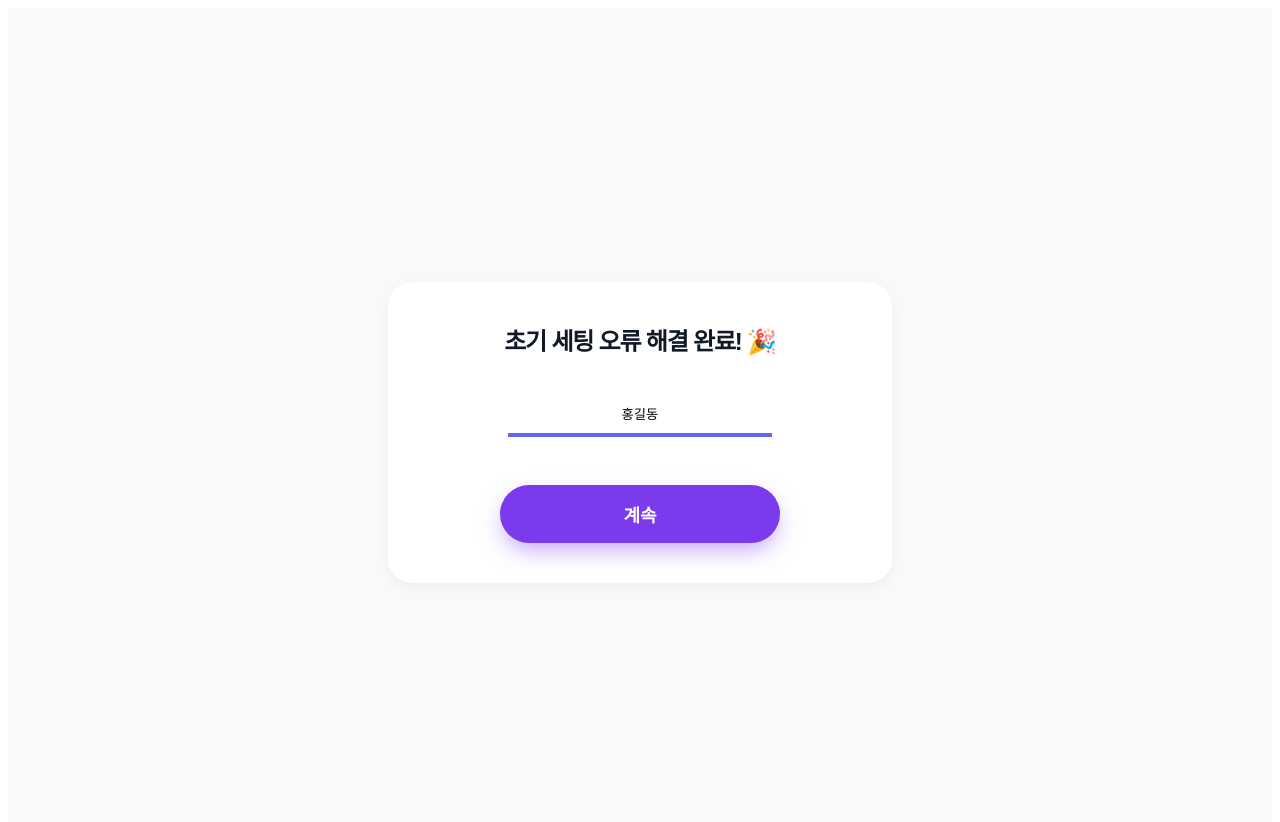
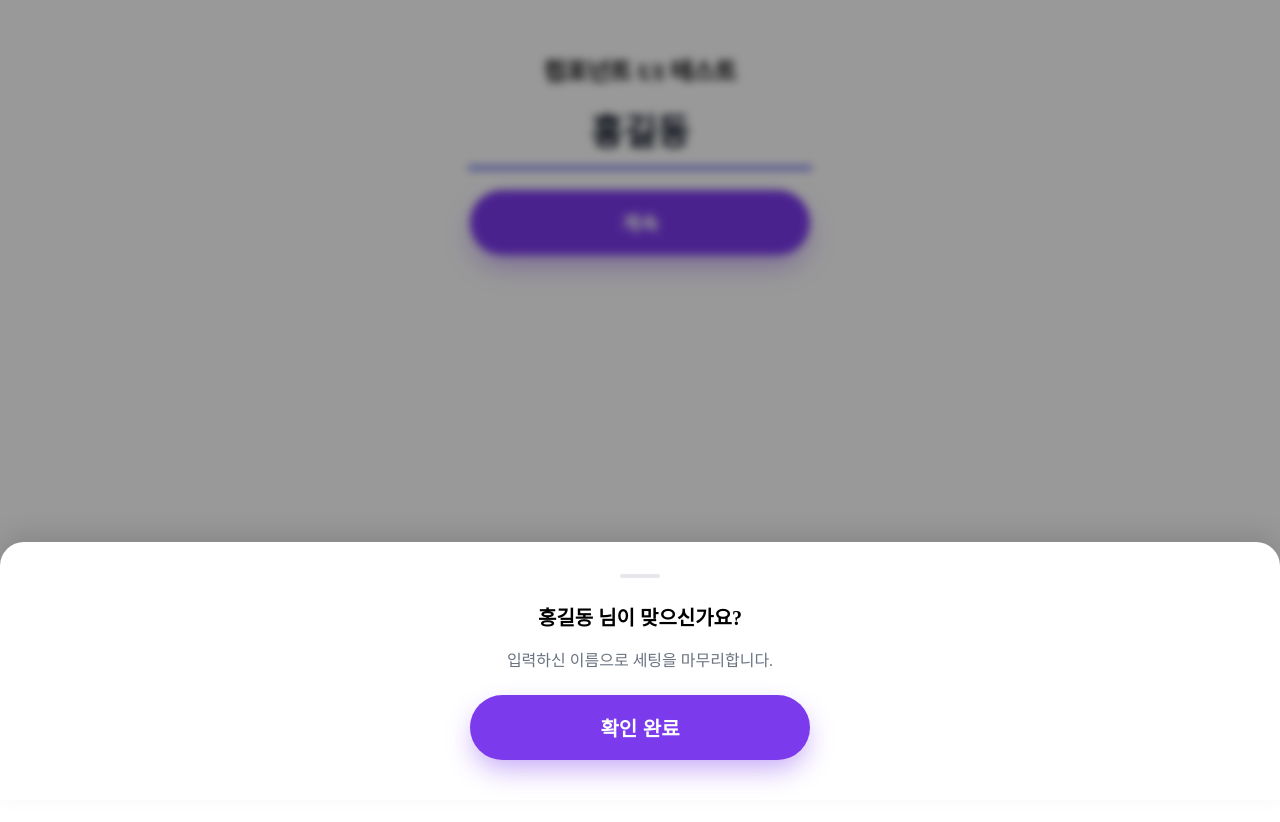
Before and after one commit to V-O-dev/V_O_web, a React (Vite) app: page / in a window 1280 px wide. Both pictures are taken after a click on the button "계속". Shown: the top 822 px of the page. After the commit the page ends 800 px from the top, so only its background shows below. Built offline with nearby package versions, Linux system fonts and the light colour scheme.

Commit message:
컴포넌트 ui 수정 및 바텀시트 추가

```diff
--- a/src/App.tsx
+++ b/src/App.tsx
@@ -1,65 +1,34 @@
 import React, { useState } from 'react';
 import { Input } from './components/common/Input';
 import { Button } from './components/common/Button';
+import { BottomSheet } from './components/common/BottomSheet';
 
 export default function App() {
   const [name, setName] = useState('홍길동');
+  const [isSheetOpen, setIsSheetOpen] = useState(false);
 
   return (
-    <div
-      style={{
-        minHeight: '100vh',
-        backgroundColor: '#f8f9fa',
-        display: 'flex',
-        flexDirection: 'column',
-        alignItems: 'center',
-        justifyContent: 'center',
-        padding: '24px',
-        fontFamily: 'sans-serif'
-      }}
-    >
-      {/* 중앙 카드 컨테이너 */}
-      <div
-        style={{
-          width: '100%',
-          maxWidth: '440px',
-          backgroundColor: '#ffffff',
-          borderRadius: '24px',
-          padding: '40px 32px',
-          boxShadow: '0 4px 12px rgba(0, 0, 0, 0.05)',
-          display: 'flex',
-          flexDirection: 'column',
-          alignItems: 'center',
-        }}
-      >
-        {/* 1. 상단 타이틀 */}
-        <h2
-          style={{
-            fontSize: '24px',
-            fontWeight: '900',
-            color: '#111827',
-            margin: '0 0 48px 0',
-            letterSpacing: '-0.05em'
-          }}
-        >
-          초기 세팅 오류 해결 완료! 🎉
-        </h2>
+    <div style={{ padding: '24px', textAlign: 'center' }}>
 
-        {/* 2. 중앙 인풋 컴포넌트 */}
-        <div style={{ width: '100%', display: 'flex', justifyContent: 'center', marginBottom: '48px' }}>
-          <Input
-            value={name}
-            onChange={(e) => setName(e.target.value)}
-          />
+      <h2>컴포넌트 UI 테스트</h2>
+      <Input value={name} onChange={(e) => setName(e.target.value)} />
+
+      <div style={{ marginTop: '20px' }}>
+        <Button text="계속" onClick={() => setIsSheetOpen(true)} />
+      </div>
+
+      <BottomSheet isOpen={isSheetOpen} onClose={() => setIsSheetOpen(false)}>
+        <div style={{ textAlign: 'center' }}>
+          <h3 style={{ fontSize: '20px', fontWeight: 'bold', margin: '0 0 16px 0' }}>
+            {name} 님이 맞으신가요?
+          </h3>
+          <p style={{ color: '#6b7280', marginBottom: '24px' }}>
+            입력하신 이름으로 세팅을 마무리합니다.
+          </p>
+          <Button text="확인 완료" onClick={() => setIsSheetOpen(false)} />
         </div>
+      </BottomSheet>
 
-        {/* 3. 하단 버튼 컴포넌트 */}
-        <Button
-          text="계속"
-          onClick={() => console.log('제출된 이름:', name)}
-        />
-
-      </div>
     </div>
   );
 }
--- /dev/null
+++ b/src/components/common/BottomSheet.tsx
@@ -0,0 +1,66 @@
+import React from 'react';
+
+interface BottomSheetProps {
+  isOpen: boolean;
+  onClose: () => void;
+  children: React.ReactNode;
+}
+
+export function BottomSheet({ isOpen, onClose, children }: BottomSheetProps) {
+  if (!isOpen) return null;
+
+  return (
+    <div
+      style={{
+        position: 'fixed',
+        top: 0,
+        left: 0,
+        right: 0,
+        bottom: 0,
+        display: 'flex',
+        flexDirection: 'column',
+        justifyContent: 'flex-end',
+        zIndex: 9999,
+      }}
+    >
+      <div
+        onClick={onClose}
+        style={{
+          position: 'absolute',
+          top: 0,
+          left: 0,
+          right: 0,
+          bottom: 0,
+          backgroundColor: 'rgba(0, 0, 0, 0.4)',
+          backdropFilter: 'blur(4px)',
+          WebkitBackdropFilter: 'blur(4px)',
+        }}
+      />
+
+      <div
+        style={{
+          position: 'relative',
+          width: '100%',
+          backgroundColor: '#ffffff',
+          borderTopLeftRadius: '24px',
+          borderTopRightRadius: '24px',
+          padding: '32px 24px 40px 24px',
+          boxShadow: '0 -10px 25px rgba(0, 0, 0, 0.1)',
+          boxSizing: 'border-box',
+        }}
+      >
+        <div
+          style={{
+            width: '40px',
+            height: '4px',
+            backgroundColor: '#e5e7eb',
+            borderRadius: '2px',
+            margin: '0 auto 24px auto',
+          }}
+        />
+
+        {children}
+      </div>
+    </div>
+  );
+}
--- a/src/components/common/Button.tsx
+++ b/src/components/common/Button.tsx
@@ -10,20 +10,19 @@ export function Button({ text, onClick }: ButtonProps) {
     <button
       type="button"
       onClick={onClick}
-      // 검은색 테두리를 없애고 완전히 둥글게(Capsule) 만듭니다. 그림자도 확실하게 추가했습니다.
       style={{
         border: 'none',
         backgroundColor: '#7c3aed',
         color: '#ffffff',
         borderRadius: '9999px',
-        paddingTop: '16px',
-        paddingBottom: '16px',
+        paddingTop: '18px',
+        paddingBottom: '18px',
         width: '100%',
-        maxWidth: '280px',
+        maxWidth: '340px',
         cursor: 'pointer',
-        fontSize: '18px',
+        fontSize: '20px',
         fontWeight: 'bold',
-        boxShadow: '0 10px 25px -5px rgba(124, 58, 237, 0.5)',
+        boxShadow: '0 12px 28px -4px rgba(124, 58, 237, 0.45)',
       }}
       className="transition-all active:scale-[0.98] hover:bg-[#6d28d9]"
     >
--- a/src/components/common/Input.tsx
+++ b/src/components/common/Input.tsx
@@ -13,18 +13,20 @@ export function Input({ value, onChange, placeholder = '' }: InputProps) {
       value={value}
       onChange={onChange}
       placeholder={placeholder}
-      // Tailwind가 안 먹힐 때를 대비해 style 속성으로 강제 고정합니다.
       style={{
         border: 'none',
         borderBottom: '4px solid #6366f1',
         backgroundColor: 'transparent',
         textAlign: 'center',
         outline: 'none',
-        paddingBottom: '12px',
+        paddingBottom: '16px',
         width: '100%',
-        maxWidth: '260px',
+        maxWidth: '340px',
+        fontSize: '36px',
+        fontWeight: '900',
+        color: '#111827',
       }}
-      className="text-4xl font-black text-gray-950 tracking-wide focus:border-[#4f46e5] transition-colors placeholder-gray-300"
+      className="transition-colors focus:border-[#4f46e5] placeholder-gray-300"
     />
   );
 }
```
